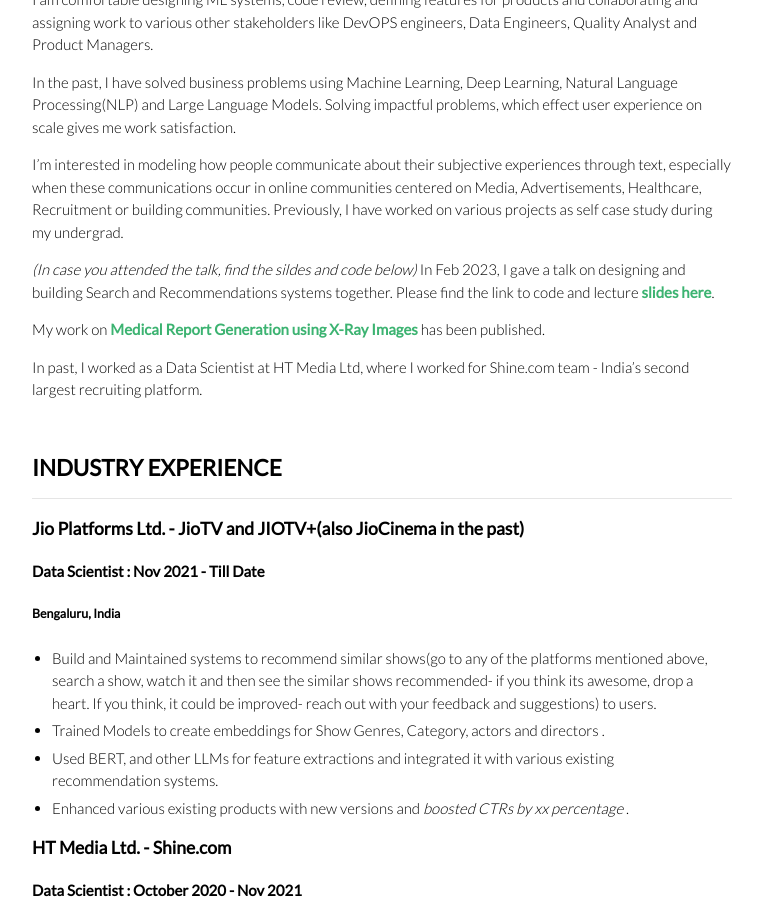
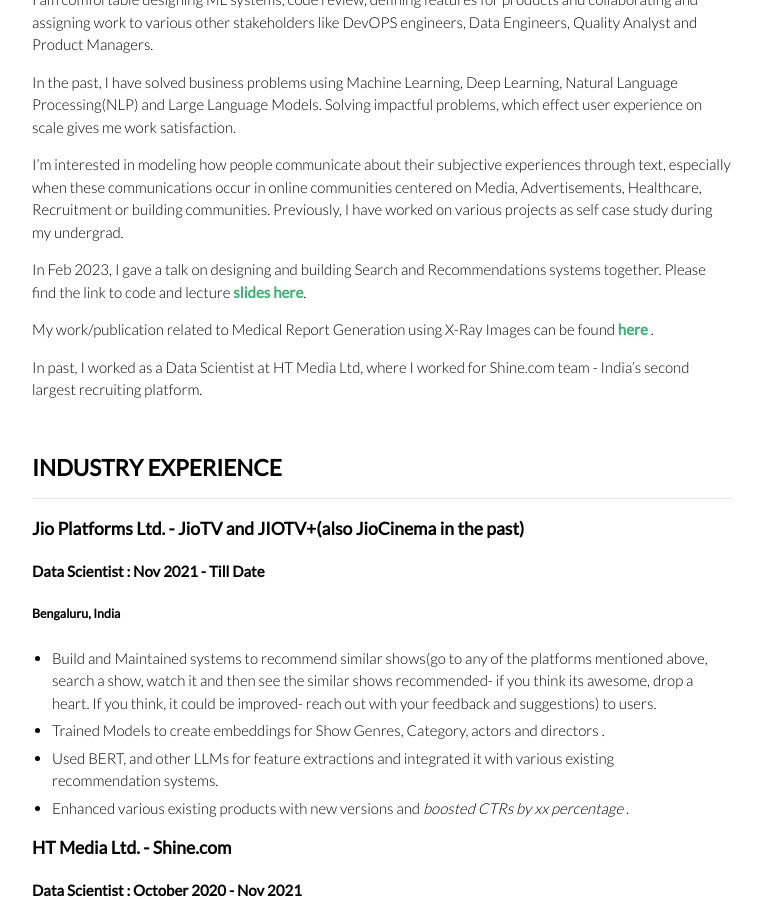
Before and after one commit to aman-sawarn/aman-sawarn.github.io, a Jekyll site: the page built from index.md, in a window 1280 px wide and 900 px high, scrolled down 474 px. Shown: the whole window, without its empty margins (258-1021 px from the left). Built offline with Jekyll 4.4.1, drawn with Linux system fonts in a browser that asks for light colours.

Commit message:
text update

```diff
--- a/index.md
+++ b/index.md
@@ -20,11 +20,11 @@ In the past, I have solved business problems using Machine Learning, Deep Learni
 I'm interested in modeling how people communicate about their subjective experiences through text, especially when these communications occur in online communities centered on Media, Advertisements, Healthcare, Recruitment or building communities.
 Previously, I have worked on various projects as self case study during my undergrad.
 
-_(In case you attended the talk, find the sildes and code below)_
+
 In Feb 2023, I gave a talk on designing and building Search and Recommendations systems together. Please find the link to code and lecture [slides here](https://github.com/aman-sawarn/Building-Search-and-Recommendations-Together/).
 
 
-My work on [Medical Report Generation using X-Ray Images](https://link.springer.com/chapter/10.1007/978-3-030-76167-7_9) has been published.
+My work/publication related to Medical Report Generation using X-Ray Images can be found [here](https://link.springer.com/chapter/10.1007/978-3-030-76167-7_9) .
 
 
 In past, I worked as a Data Scientist at HT Media Ltd, where I worked for Shine.com team - India's second largest recruiting platform.
```
